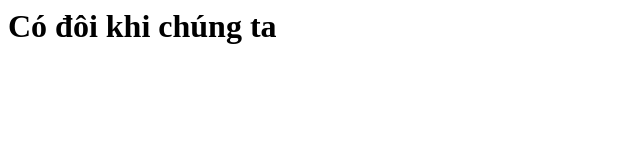
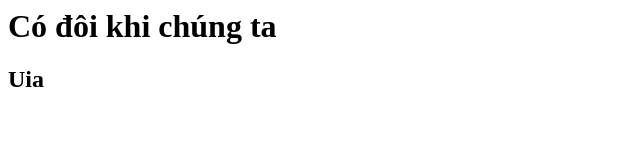
Before and after one commit to longhn-impossible/github-demo, a plain HTML site: page index.html in a window 1280 px wide. Shown: the full height of the page, 0-640 px from the left. Drawn offline with Linux system fonts and the light colour scheme.

Commit message:
Update index.html

```diff
--- a/index.html
+++ b/index.html
@@ -1 +1,3 @@
 <h1>Có đôi khi chúng ta</h1>
+
+<h2>Uia</h2>
```
